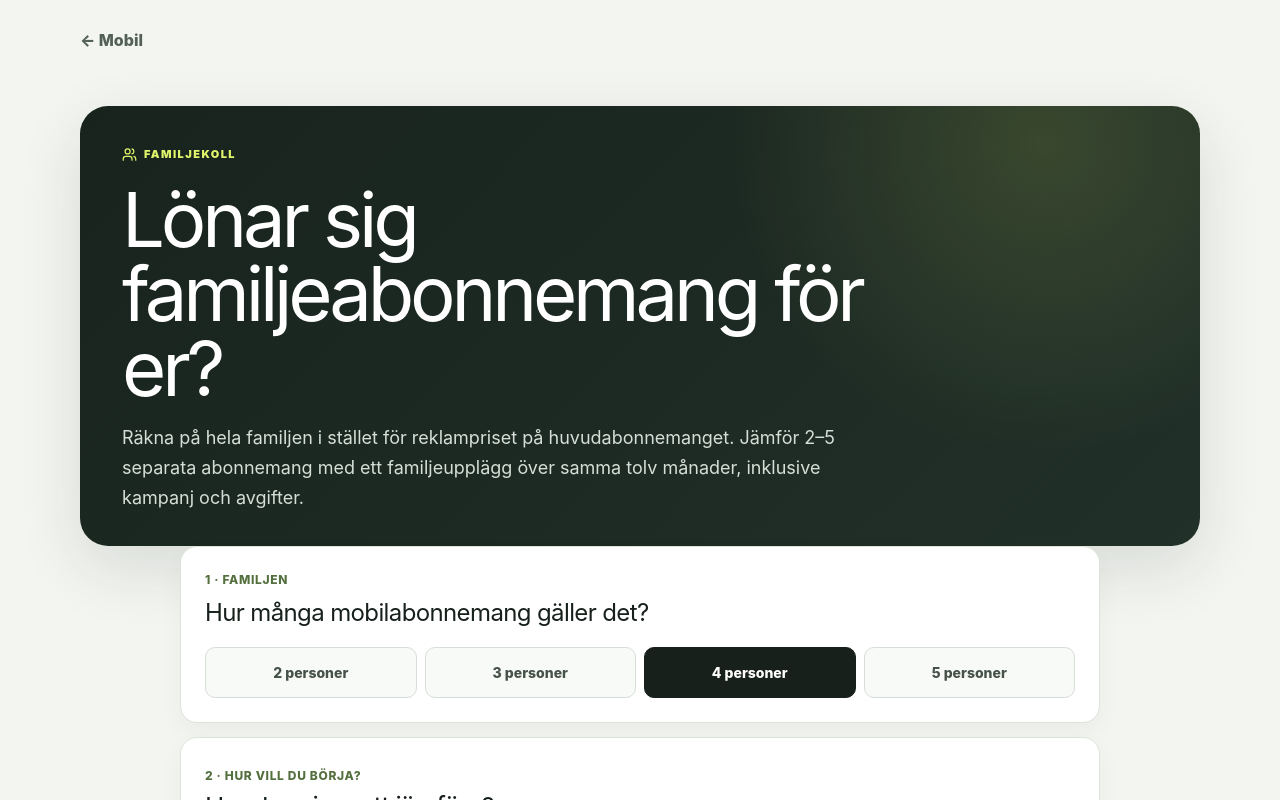
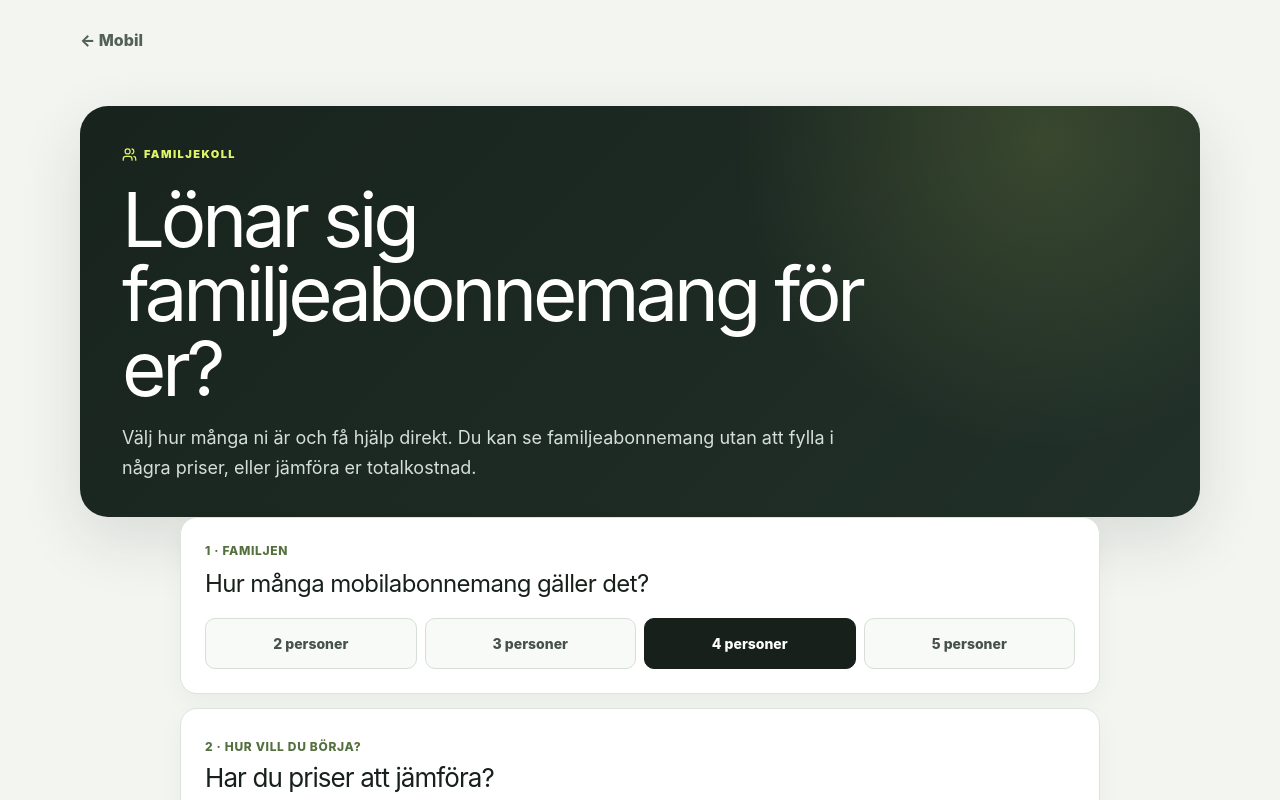
Before and after one commit to arvidlandin-cpu/sankkostnaden, a Next.js app: page /mobil/lonar-sig-familjeabonnemang in a window 1280 px wide. Shown: the top 800 px of the page. Built offline with nearby package versions, Linux system fonts and the light colour scheme.

Commit message:
Reduce family page hero and make two-click path explicit without changing SEO heading

```diff
--- a/pages/mobil/lonar-sig-familjeabonnemang.tsx
+++ b/pages/mobil/lonar-sig-familjeabonnemang.tsx
@@ -12,12 +12,12 @@ export default function FamilyMobileTool() {
       <script type='application/ld+json' dangerouslySetInnerHTML={{__html: JSON.stringify({'@context':'https://schema.org','@type':'WebPage',name:'Lönar sig familjeabonnemang? Kalkyl 2026',description:'Räkna om familjeabonnemang blir billigare än separata mobilabonnemang. Jämför total månadskostnad, årskostnad och brytpunkt per extra användare.',url:'https://sankkostnaden.se/mobil/lonar-sig-familjeabonnemang/',isPartOf:{'@type':'WebSite',name:'Sänk Kostnaden',url:'https://sankkostnaden.se/'}})}} />
       <meta name='robots' content='index,follow' />
     </Head>
-    <main className={styles.shell}>
+    <main className={`${styles.shell} ${styles.familyPage}`}>
       <a className={styles.back} href='/mobil/'>← Mobil</a>
       <section className={styles.hero}>
         <span><Users size={15} /> FAMILJEKOLL</span>
         <h1>Lönar sig familjeabonnemang för er?</h1>
-        <p>Räkna på hela familjen i stället för reklampriset på huvudabonnemanget. Jämför 2–5 separata abonnemang med ett familjeupplägg över samma tolv månader, inklusive kampanj och avgifter.</p>
+        <p>Välj hur många ni är och få hjälp direkt. Du kan se familjeabonnemang utan att fylla i några priser, eller jämföra er totalkostnad.</p>
       </section>
 
       <FamilyMobileCost />
```
